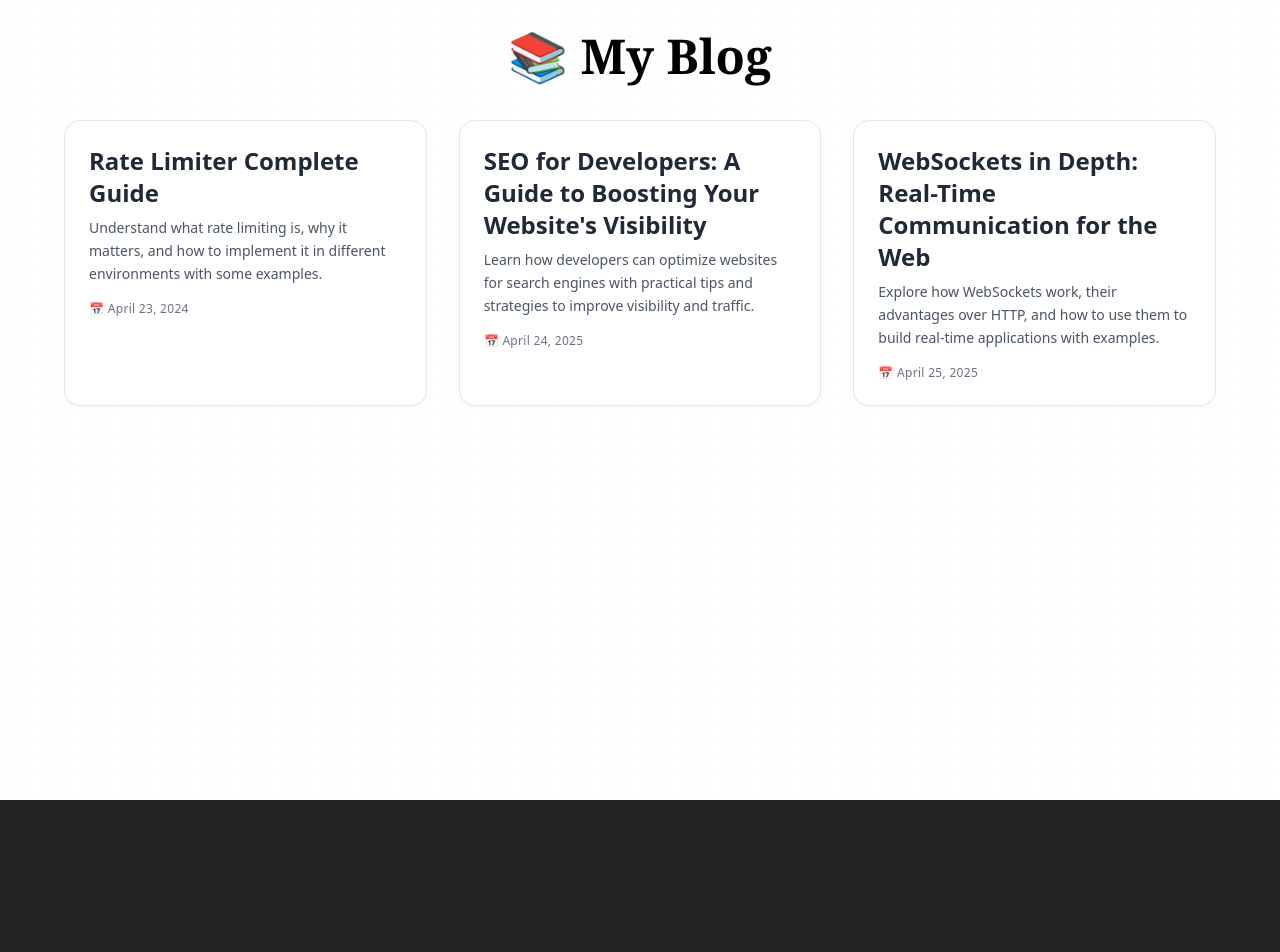
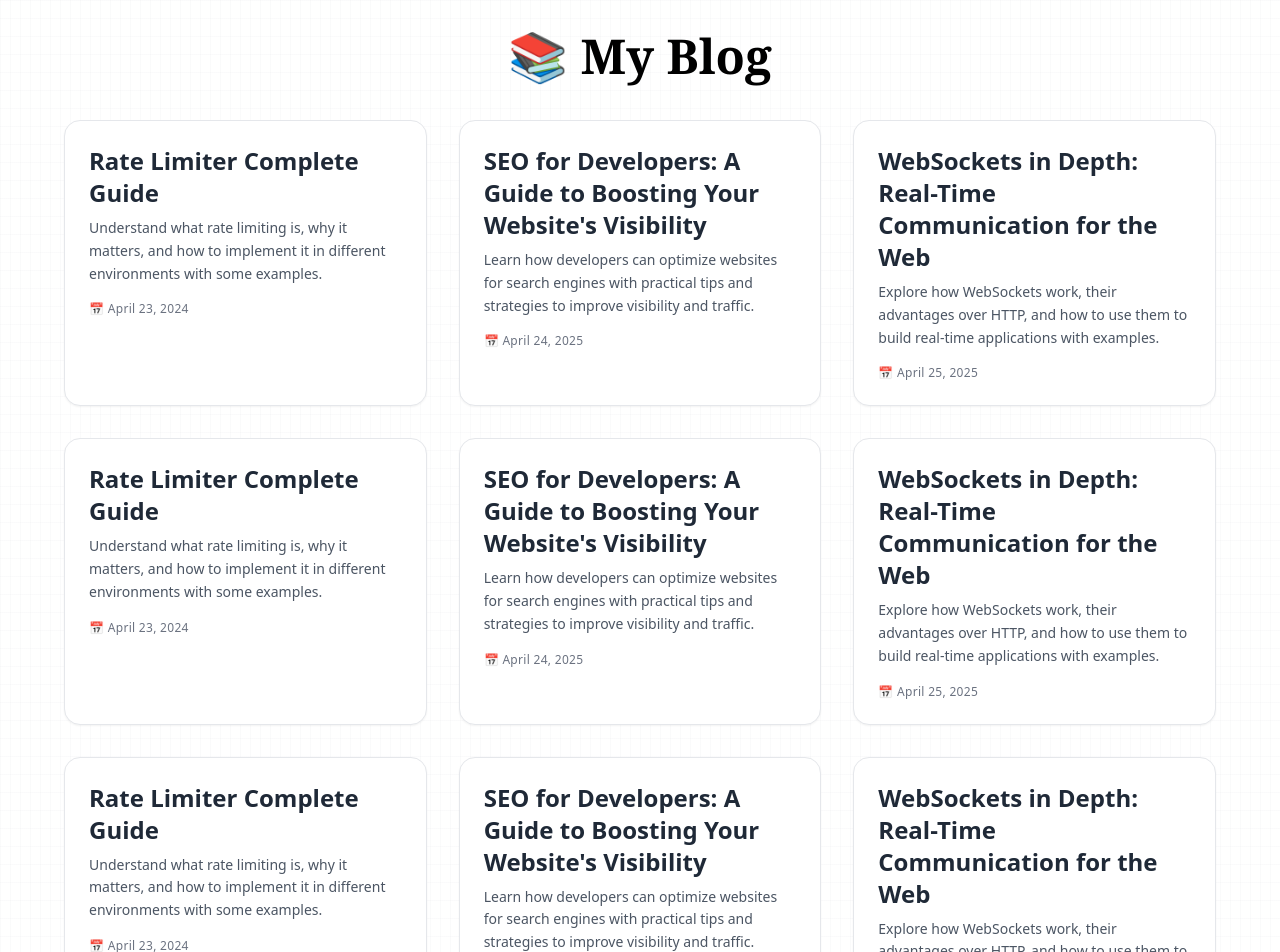
Before and after one commit to yuvrajkarna2717/yuvraj-karna, a React (Vite) app: page /blog in a window 1280 px wide. Shown: the top 952 px of the page. Before the commit the page ends 800 px from the top, so only its background shows below. Built offline with nearby package versions, Linux system fonts and the light colour scheme.

Commit message:
added the blog section completely

```diff
--- a/index.html
+++ b/index.html
@@ -2,30 +2,30 @@
 <html lang="en">
   <head>
     <meta charset="UTF-8" />
-    <link rel="icon" type="image/svg+xml" href="/yuvraj-image.jpg" />
+    <link rel="icon" type="image/svg+xml" href="./src/assets/yuvraj-image.jpg" />
     <meta name="viewport" content="width=device-width, initial-scale=1.0" />
 
     <!-- Primary Meta Tags -->
     <title>Yuvraj Karna | Software Engineer</title>
     <meta name="title" content="Yuvraj Karna | Software Engineer & Full Stack Developer" />
-    <meta name="description" content="I’m Yuvraj Karna, a Software Engineer and Full Stack Developer specializing in modern web applications using JavaScript, React, Node.js, and Python." />
-    <meta name="keywords" content="Yuvraj Karna, software engineer, full stack developer, portfolio, web developer, React, Node.js, Python, JavaScript, projects, developer portfolio" />
+    <meta name="description" content="I’m Yuvraj Karna, a Software Engineer and Full Stack Developer specializing in building scalable modern web applications using JavaScript, React, Node.js, and Python." />
+    <meta name="keywords" content="Yuvraj Karna, software engineer, full stack developer, portfolio, web developer, React, Node.js, Python, JavaScript, projects, developer portfolio yuvraj portfolio" />
     <meta name="author" content="Yuvraj Karna" />
     <meta name="robots" content="index, follow" />
 
     <!-- Open Graph / Facebook -->
     <meta property="og:type" content="website" />
-    <meta property="og:url" content="https://yourportfolio.com" /> <!-- Replace with your actual domain -->
+    <meta property="og:url" content="https://yuvraj-karna.vercel.app" /> <!-- Replace with your actual domain -->
     <meta property="og:title" content="Yuvraj Karna | Software Engineer & Full Stack Developer" />
-    <meta property="og:description" content="Explore my portfolio of web development projects and skills in React, Node.js, Python, and more." />
-    <meta property="og:image" content="https://yourportfolio.com/preview.png" /> <!-- Replace with your preview image -->
+    <meta property="og:description" content="Explore my portfolio of web development projects, personal and prefessional blogs and skills in React, Node.js, Python, and more." />
+    <meta property="og:image" content="https://yuvraj-karna.vercel.app/preview.png" /> <!-- Replace with your preview image -->
 
     <!-- Twitter -->
     <meta property="twitter:card" content="summary_large_image" />
-    <meta property="twitter:url" content="https://yourportfolio.com" />
+    <meta property="twitter:url" content="https://yuvraj-karna.vercel.app" />
     <meta property="twitter:title" content="Yuvraj Karna | Software Engineer & Full Stack Developer" />
     <meta property="twitter:description" content="Passionate about building performant, scalable applications. Let's connect!" />
-    <meta property="twitter:image" content="https://yourportfolio.com/preview.png" />
+    <meta property="twitter:image" content="https://yuvraj-karna.vercel.app/preview.png" />
 
     <!-- Fonts -->
     <link rel="preconnect" href="https://fonts.googleapis.com" />
--- a/src/Blog/BlogList.tsx
+++ b/src/Blog/BlogList.tsx
@@ -1,6 +1,27 @@
 import { Link } from "react-router-dom";
 
 const posts = [
+  {
+    slug: "rate-limiter",
+    title: "Rate Limiter Complete Guide",
+    date: "April 23, 2024",
+    description:
+      "Understand what rate limiting is, why it matters, and how to implement it in different environments with some examples.",
+  },
+  {
+    slug: "seo-for-developers",
+    title: "SEO for Developers: A Guide to Boosting Your Website's Visibility",
+    date: "April 24, 2025",
+    description:
+      "Learn how developers can optimize websites for search engines with practical tips and strategies to improve visibility and traffic.",
+  },
+  {
+    slug: "websockets-guide",
+    title: "WebSockets in Depth: Real-Time Communication for the Web",
+    date: "April 25, 2025",
+    description:
+      "Explore how WebSockets work, their advantages over HTTP, and how to use them to build real-time applications with examples.",
+  },
   {
     slug: "rate-limiter",
     title: "Rate Limiter Complete Guide",
@@ -53,6 +74,23 @@ export default function BlogList() {
               </p>
             </Link>
           ))}
+          {posts.map((post) => (
+            <Link
+              to={`/blog/${post.slug}`}
+              key={post.slug}
+              className="group block bg-white  p-6 rounded-2xl shadow-sm hover:shadow-xl transition-all border border-gray-200  hover:scale-[1.02]"
+            >
+              <h2 className="text-xl sm:text-2xl font-semibold text-gray-800 mb-2 group-hover:text-blue-600  transition-colors">
+                {post.title}
+              </h2>
+              <p className="text-gray-600  text-sm leading-relaxed mb-4 line-clamp-3">
+                {post.description}
+              </p>
+              <p className="text-gray-500 text-xs tracking-wide">
+                📅 {post.date}
+              </p>
+            </Link>
+          ))}
         </div>
       </div>
     </div>
--- a/src/Blog/BlogPost.tsx
+++ b/src/Blog/BlogPost.tsx
@@ -39,11 +39,15 @@ export default function BlogPost() {
     return <div className="p-8 text-red-500">Blog post not found.</div>;
 
   return (
-    <div className="relative min-h-screen w-full font-sans flex justify-center md:py-8 sm:py-4 py-0 px-0 md:px-8 sm:px-4">
+    <div className="relative min-h-screen bg-white w-full font-sans flex justify-center">
+      {/* Background Grid */}
       <div className="absolute inset-0 bg-[linear-gradient(to_right,#4f4f4f2e_1px,transparent_1px),linear-gradient(to_bottom,#4f4f4f2e_1px,transparent_1px)] bg-[size:14px_24px] z-0 pointer-events-none" />
 
-      <div className="prose prose-lg dark:prose-invert ">
-        <ReactMarkdown>{content}</ReactMarkdown>
+      {/* Content Container */}
+      <div className="w-full flex justify-center">
+        <div className="prose prose-lg text-black border rounded-lg shadow-lg w-full md:max-w-5xl px-8 py-8 max-h-screen overflow-y-auto z-10 bg-white">
+          <ReactMarkdown>{content}</ReactMarkdown>
+        </div>
       </div>
     </div>
   );
--- a/src/Home/Hero.tsx
+++ b/src/Home/Hero.tsx
@@ -11,10 +11,7 @@ import { SiHappycow } from "react-icons/si";
 
 export default function Hero() {
   return (
-    <section
-
-      className="flex items-center justify-center text-black md:mt-14 mt-10"
-    >
+    <section className="flex items-center justify-center text-black md:mt-14 mt-10">
       <div className="text-center max-w-2xl px-4 sm:px-10">
         {/* Heading */}
 
@@ -33,8 +30,12 @@ export default function Hero() {
             </a>
           </p>
 
-          {/* HappyCow icon with hover effects triggered by the parent group */}
-          <SiHappycow className="w-12 h-12 transition-all duration-300 group-hover:scale-125 group-hover:rotate-6 group-hover:translate-x-2 group-hover:-translate-y-2" />
+          {/* For mobile screens only */}
+          <SiHappycow className="block md:hidden w-12 h-12 animate-wiggle transition-all duration-300 group-hover:scale-125 group-hover:rotate-6 group-hover:translate-x-2 group-hover:-translate-y-2" />
+
+          {/* For md and above */}
+          <SiHappycow className="hidden md:block w-12 h-12 transition-all duration-300 group-hover:scale-125 group-hover:rotate-6 group-hover:translate-x-2 group-hover:-translate-y-2" />
+
         </div>
 
         <p className="md:text-3xl sm:text-2xl text-xl font-normal mb-6 tracking-widest">
--- a/src/Home/Navbar.tsx
+++ b/src/Home/Navbar.tsx
@@ -1,11 +1,12 @@
 import { useState } from "react";
 import flower from "../assets/flower.svg";
+import { Link } from "react-router-dom";
 
 export default function Navbar() {
   const [isOpen, setIsOpen] = useState(false);
 
   const navItems = [
-    { name: "Home", to: "#home" },
+    { name: "Blog", to: "/blog" },
     { name: "About Me", to: "#about" },
     { name: "Projects", to: "#projects" },
     { name: "Experience", to: "#experience" },
@@ -20,6 +21,15 @@ export default function Navbar() {
         <ul className="hidden md:flex space-x-8">
           {navItems.map((item) => (
             <li key={item.to}>
+              {item.to === "/blog" ? (
+                <Link
+                  to={item.to}
+                  onClick={() => setIsOpen(false)}
+                  className="block text-black transition-all duration-200 transform hover:underline hover:translate-x-2 hover:scale-110"
+                >
+                  {item.name}
+                </Link>
+              ) : (
                 <a
                   href={item.to}
                   onClick={() => setIsOpen(false)}
@@ -27,16 +37,17 @@ export default function Navbar() {
                 >
                   {item.name}
                 </a>
+              )}
             </li>
           ))}
         </ul>
 
-        {/* Mobile Toggle */}
+        {/* Mobile Menu Toggle Button */}
         <button
           className="md:hidden text-2xl z-50"
           onClick={() => {
-            console.log("clicked")
-            setIsOpen(!isOpen)
+            console.log("clicked");
+            setIsOpen(!isOpen);
           }}
         >
           ☰
@@ -46,16 +57,25 @@ export default function Navbar() {
       {/* Mobile Menu */}
       {isOpen && (
         <ul className="md:hidden fixed top-20 left-0 w-full bg-white text-black z-[9999] shadow-md py-4 px-10 space-y-4">
-
           {navItems.map((item) => (
             <li key={item.to}>
+              {item.to === "/blog" ? (
+                <Link
+                  to={item.to}
+                  onClick={() => setIsOpen(false)}
+                  className="block text-black transition-all duration-200 transform hover:underline hover:translate-x-2 hover:scale-110"
+                >
+                  {item.name}
+                </Link>
+              ) : (
                 <a
                   href={item.to}
                   onClick={() => setIsOpen(false)}
-                className="block text-black transition-all duration-200 transform hover:underline hover:translate-x-1"
+                  className="block text-black transition-all duration-200 transform hover:underline hover:translate-x-2 hover:scale-110"
                 >
                   {item.name}
                 </a>
+              )}
             </li>
           ))}
         </ul>
```
Also changed, not shown: src/assets/yuvraj-karna.svg (added). Lines whose indentation alone changed are shown as unchanged.
